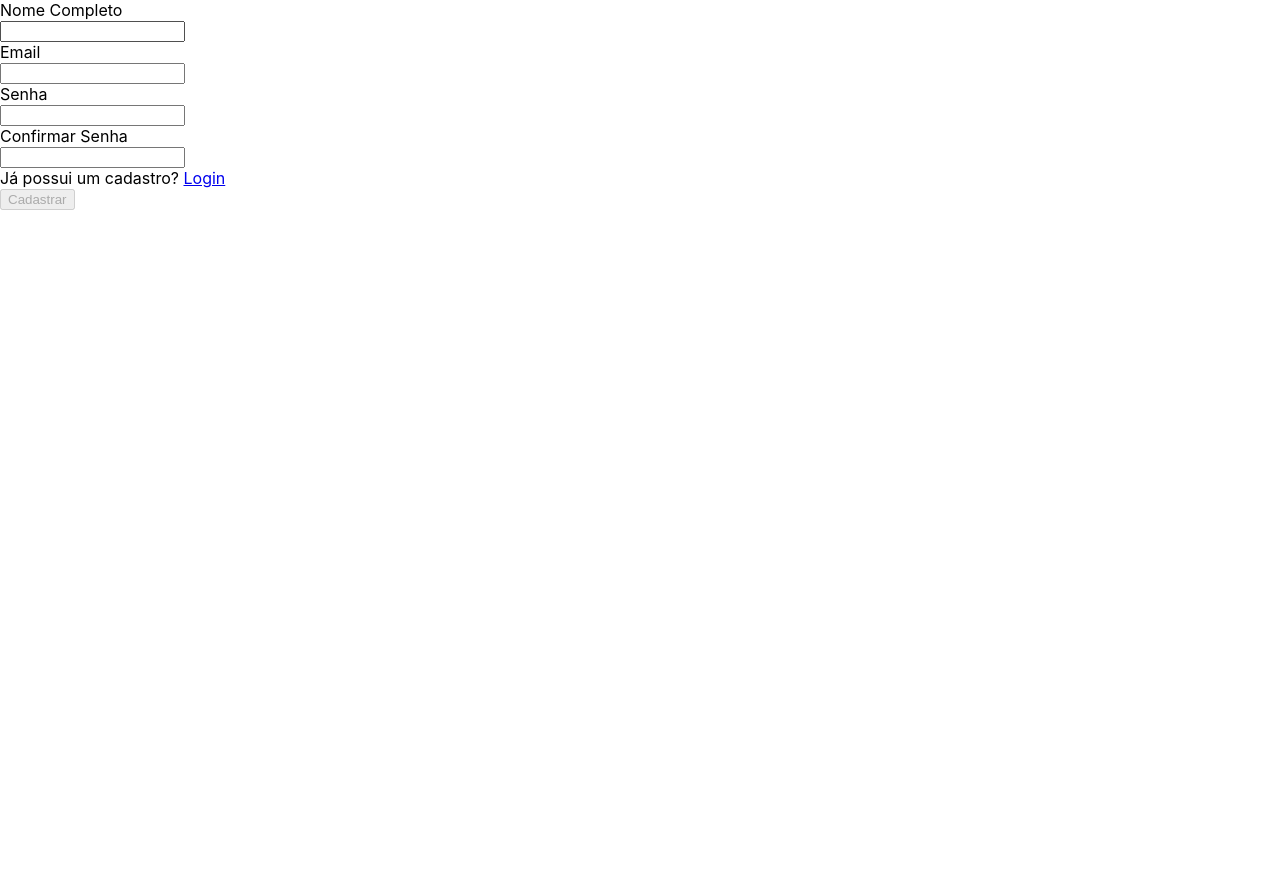
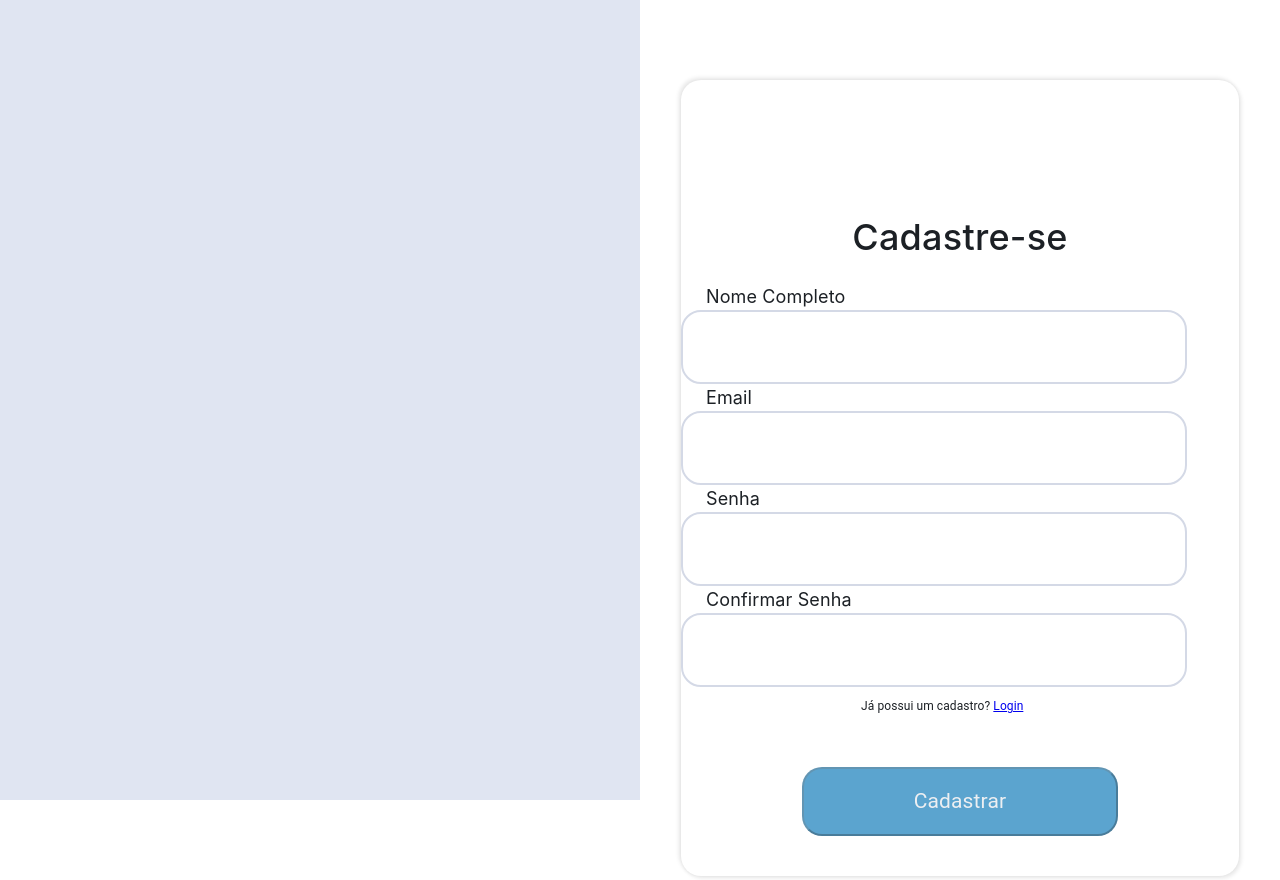
Before and after one commit to SamuelPPlab/Arkos-Food, a React (Create React App) app: page /signup in a window 1280 px wide. Before the commit the page ends 800 px from the top, so only its background shows below. Built offline with nearby package versions, Linux system fonts and the light colour scheme.

Commit message:
Estilização do container do form de cadastro atualizado.

```diff
--- a/src/CSS/loginPage.css
+++ b/src/CSS/loginPage.css
@@ -7,7 +7,15 @@
   border-radius: 20px;
 }
 
-#welcomeText {
+#signupFormContainer {
+  width: 558px;
+  height: 796px;
+  background: #FFFFFF;
+  box-shadow: 2px 2px 4px rgba(0, 0, 0, 0.1), -2px -2px 4px rgba(0, 0, 0, 0.1);
+  border-radius: 20px;
+}
+
+.welcomeText {
   padding-top: 20%;
   font: Roboto;
   font-weight: 500;
@@ -15,9 +23,10 @@
   line-height: 120%;
   letter-spacing: 0.007em;
   color: #1C2025;
+  text-align: center;
 }
 
-#noAccount {
+.noAccount {
   width: 150px;
   height: 18px;
   font-family: Roboto;
@@ -44,6 +53,10 @@
   border: 2px solid #D4D9E6;
   box-sizing: border-box;
   border-radius: 20px;
+}
+
+.centerInput {
+  padding-left: 20px;
 }
 
 .submitLoginEnabled {
--- a/src/components/Input.jsx
+++ b/src/components/Input.jsx
@@ -3,6 +3,7 @@ import PropTypes from 'prop-types';
 
 const Input = ({ name, fieldValue = null, id, className = null, placeholder = '',
   setFieldValue = null, type = 'text', readOnly = false, style = null }) => {
+
   const inputProps = {
     value: fieldValue,
     id,
@@ -14,8 +15,8 @@ const Input = ({ name, fieldValue = null, id, className = null, placeholder = ''
   };
 
   return (
-    <div style={style}>
-      <label htmlFor={id}>
+    <div>
+      <label style={style} htmlFor={id}>
         {name}
         <div>
           <input {...inputProps} />
--- a/src/pages/Login.jsx
+++ b/src/pages/Login.jsx
@@ -34,7 +34,6 @@ const Login = () => {
     letterSpacing: '0.007em',
     color: '#1C2025',
     paddingTop: '30px',
-    paddingLeft: '25px',
     paddingBottom: '50px'
   };
 
@@ -72,7 +71,7 @@ const Login = () => {
   const emailWarning = <div className="warningText">O email deve ter o formato correto.</div>;
   const passwordLengthWarning = <div className="warningText">A senha deve ter pelo menos oito caracteres.</div>;
 
-  const noAccount = <pre id="noAccount">Ainda não possui cadastro? <Link to="/signup">Cadastre-se</Link></pre>;
+  const noAccount = <pre className="noAccount">Ainda não possui cadastro? <Link to="/signup">Cadastre-se</Link></pre>;
 
   return (
     <div style={{ display: 'flex', height: '100vh' }}>
@@ -82,7 +81,7 @@ const Login = () => {
       </div>
       <div style={{ width: '50%', textAlign: 'center', height: '100%' }}>
         <div id="loginFormContainer">
-          <h1 id='welcomeText'>Seja bem-vindo!</h1>
+          <h1 className='welcomeText'>Seja bem-vindo!</h1>
           <Input {...nameInputProps} />
           {(!emailValidator(email) && email !== '') && emailWarning}
           <Input {...passwordInputProps} />
--- a/src/pages/SignUp.jsx
+++ b/src/pages/SignUp.jsx
@@ -4,6 +4,7 @@ import Button from '../components/Button';
 import { Navigate } from "react-router";
 import { Link } from "react-router-dom";
 import { emailValidator, passwordLengthValidator, passwordMatcher, validateUserName } from "../services/validators";
+import '../CSS/loginPage.css';
 
 
 const SignUp = () => {
@@ -26,11 +27,25 @@ const SignUp = () => {
     setDisableSignUp(true);
   }, [fullName, email, passwordInput, confirmPassword]);
 
+  const inputBoxTextStyle = {
+    width: '51px',
+    height: '27px',
+    fontSize: '18px',
+    lineHeight: '150%',
+    letterSpacing: '0.007em',
+    color: '#1C2025',
+    paddingTop: '30px',
+    paddingLeft: '25px',
+    paddingBottom: '50px'
+  };
+
   const nameProps = {
     id: 'nomeCompleto',
     name: 'Nome Completo',
     fieldValue: fullName,
     setFieldValue: setFullName,
+    style: inputBoxTextStyle,
+    className: 'inputBox',
   };
 
   const emailProps = {
@@ -39,6 +54,8 @@ const SignUp = () => {
     fieldValue: email,
     setFieldValue: setEmail,
     type: "email",
+    style: inputBoxTextStyle,
+    className: 'inputBox',
   };
 
   const passwordInputProps = {
@@ -47,6 +64,8 @@ const SignUp = () => {
     fieldValue: passwordInput,
     setFieldValue: setPasswordInput,
     type: "password",
+    style: inputBoxTextStyle,
+    className: 'inputBox',
   };
 
   const confirmPasswordProps = {
@@ -55,6 +74,8 @@ const SignUp = () => {
     fieldValue: confirmPassword,
     setFieldValue: setConfirmPassword,
     type: "password",
+    style: inputBoxTextStyle,
+    className: 'inputBox',
   };
 
   const signUpButtonProps = {
@@ -62,11 +83,12 @@ const SignUp = () => {
     name: "Cadastrar",
     onClick: () => setGoToMain(true),
     disabled: disableSignUp,
+    className: disableSignUp ? 'submitLoginDisabled' : 'submitLoginEnabled',
   };
 
-  const alreadySingnedUp = <div>
+  const alreadySingnedUp = <pre className="noAccount">
     Já possui um cadastro? <Link to="/">Login</Link>
-  </div>;
+  </pre>;
 
   const nameWarning = <div>O nome deve conter apenas letras!</div>;
   const emailWarning = <div>O email deve ter o formato correto.</div>;
@@ -76,7 +98,13 @@ const SignUp = () => {
   if(goToMain) return <Navigate to="/main" />;
 
   return (
-    <div>
+    <div style={{ display: 'flex', height: '100vh' }}>
+      <div style={{ width: '50%', backgroundColor: '#E0E5F2', height: '100vh' }}>
+
+      </div>
+      <div style={{ width: '50%', height: '100vh', display: 'flex', justifyContent: 'center', paddingTop: '80px' }}>
+        <div id="signupFormContainer">
+          <h1 className="welcomeText">Cadastre-se</h1>
           <Input {...nameProps} />
           {(!validateUserName(fullName) && fullName !== '') && nameWarning}
           <Input {...emailProps} />
@@ -85,8 +113,12 @@ const SignUp = () => {
           {(!passwordLengthValidator(passwordInput) && passwordInput !== '') && passwordLengthWarning}
           <Input {...confirmPasswordProps} />
           {!passwordMatcher(passwordInput, confirmPassword) && differentPasswordsWarning}
-      {alreadySingnedUp}
+          <div>{alreadySingnedUp}</div>
+          <div style={{ display: 'flex', justifyContent: 'center' }}>
             <Button {...signUpButtonProps} />
+          </div>
+        </div>
+      </div>
     </div>
   );
 };
```
Lines whose indentation alone changed are shown as unchanged.
